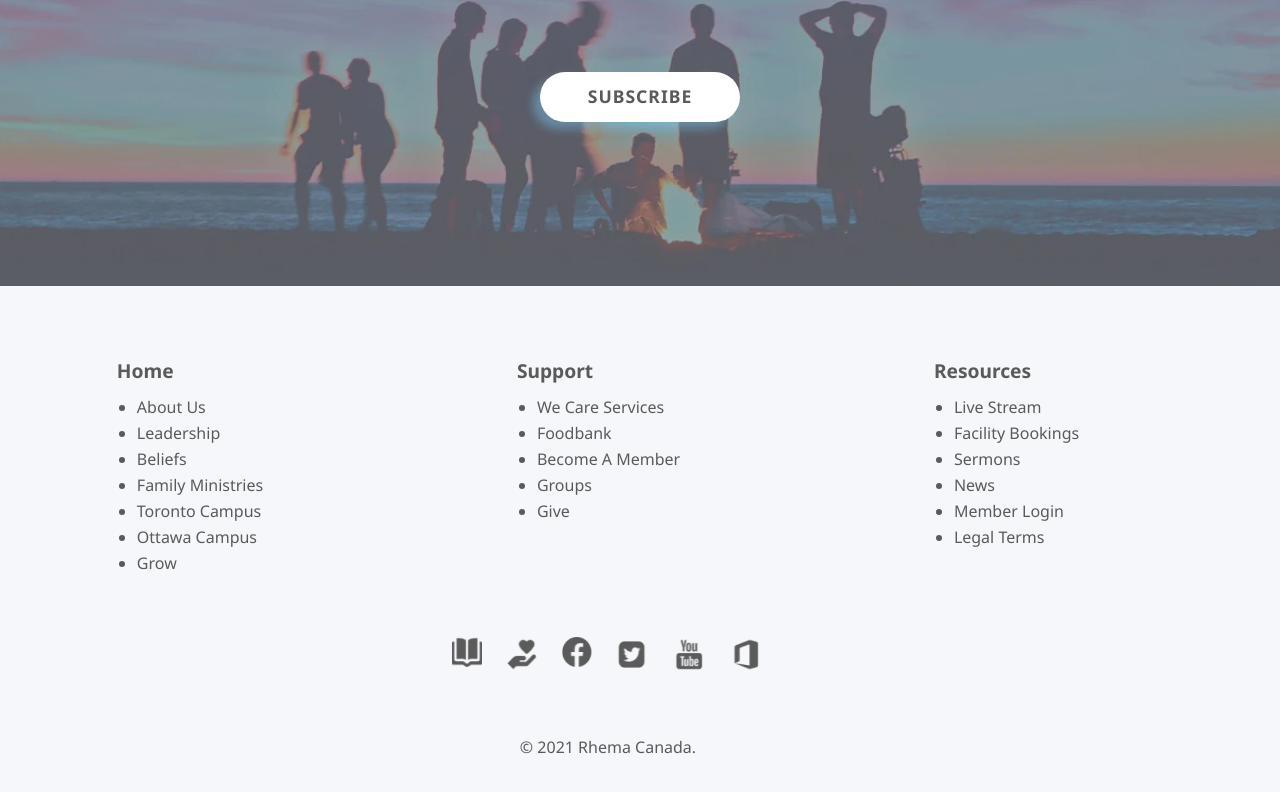
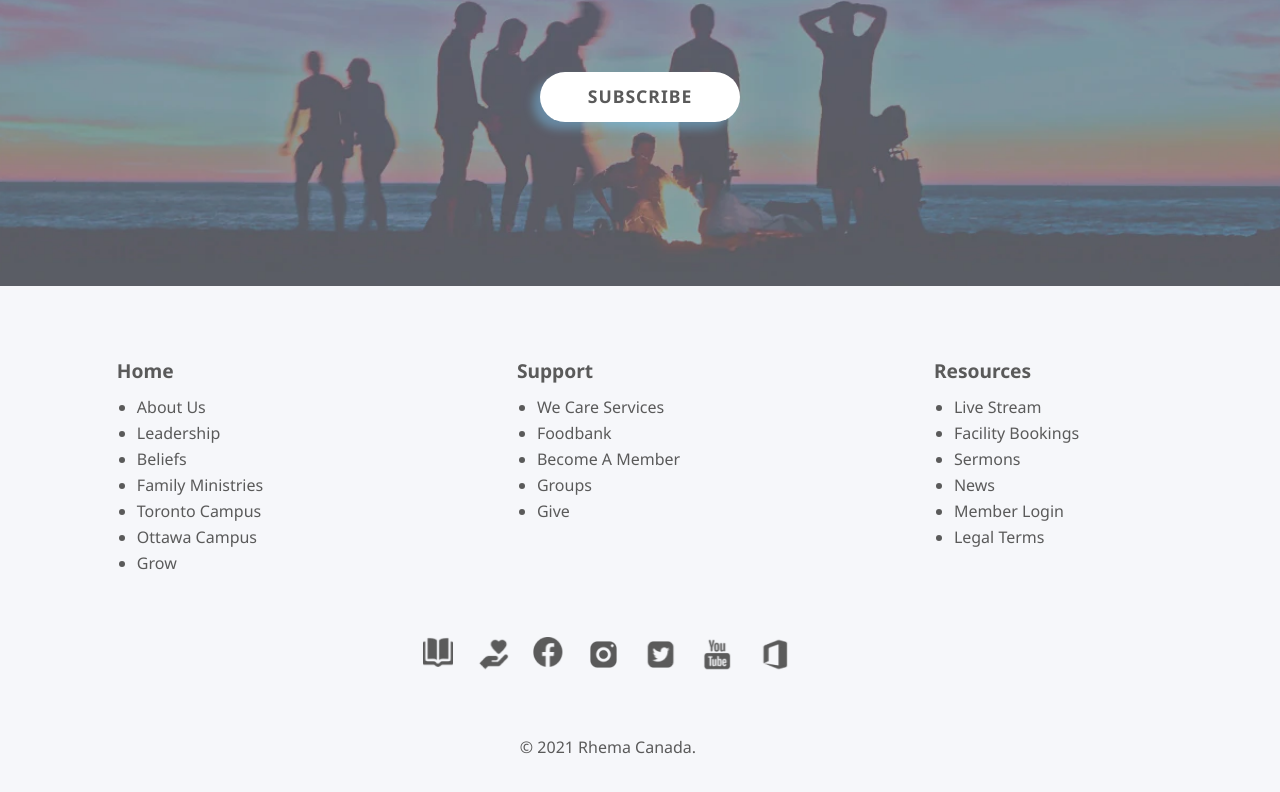
Before and after one commit to roxtran/rhemaonline-nextjs-wp, a Next.js app: page / in a window 1280 px wide. Shown: the part 1914-2706 px from the top of the page. Built offline with nearby package versions, Linux system fonts and the light colour scheme.

Commit message:
added istagram

```diff
--- a/components/Footer.js
+++ b/components/Footer.js
@@ -137,6 +137,11 @@ export default function Footer() {
             <Image src='/img/facebook-icon.webp' width={30} height={30} />
           </div>
         </a>
+        <a href={paths.instagramAccount} target='_blank'>
+          <div className='icon'>
+            <Image src='/img/instagram-icon.png' width={35} height={35} />
+          </div>
+        </a>
         <a href={paths.twitterAccount} target='_blank'>
           <div className='icon'>
             <Image src='/img/twitter-icon.webp' width={35} height={35} />
--- a/paths.js
+++ b/paths.js
@@ -25,6 +25,7 @@ export default {
   memberLogin: 'https://rhema.ccbchurch.com/goto/login',
   bibleSite: 'https://www.bible.com/',
   facebookPage: 'https://www.facebook.com/Rhemachristianministries/',
+  instagramAccount: 'https://www.instagram.com/rhemacanada/',
   twitterAccount: 'https://twitter.com/rhemacanada?lang=en',
   youtubeChannel: 'https://www.youtube.com/channel/UCNjybtMYeMfwur19Gd5GvRg',
   office365Site: 'https://login.microsoftonline.com/'
```
Also changed, not shown: public/img/instagram-icon.png (added).
